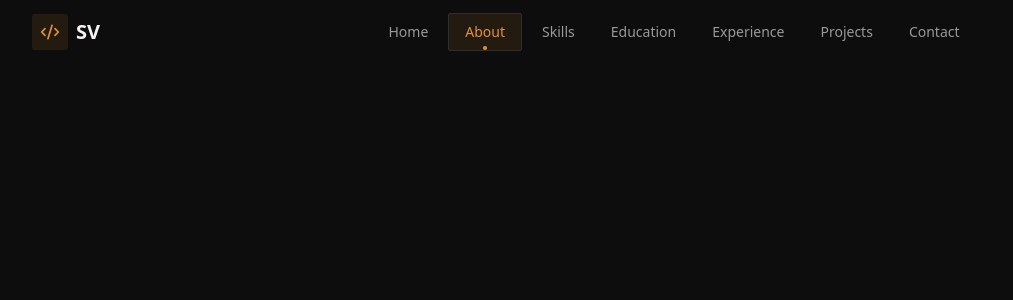
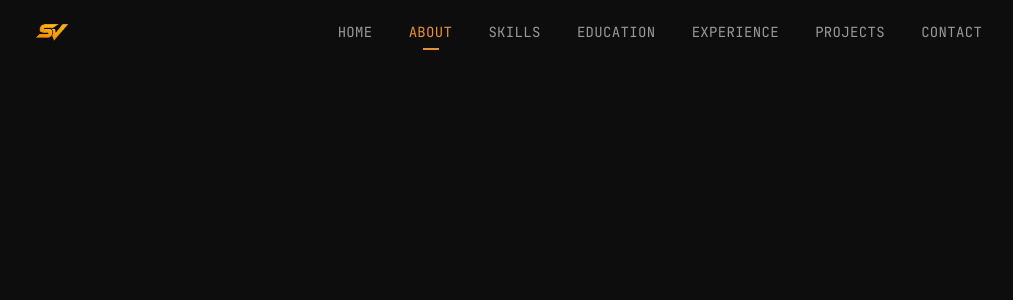
Before and after one commit to sapeksh123/Sapeksh_Portfolio, a React (Vite) app in the folder frontend/: page /about in a window 1280 px wide. Shown: the top 300 px of the page, without its empty margins (0-1013 px from the left). Built offline with nearby package versions, Linux system fonts and the light colour scheme.

Commit message:
Update navigation and card UI component

```diff
--- a/frontend/src/components/navigation.jsx
+++ b/frontend/src/components/navigation.jsx
@@ -1,8 +1,7 @@
 import { useState, useEffect } from "react"
 import { Link, useLocation } from "react-router-dom"
-import { Menu, X, Code2 } from "lucide-react"
+import { Menu, X } from "lucide-react"
 import { Button } from "./ui/button"
-import { ThemeToggle } from "./theme-toggle"
 import { cn } from "../lib/utils"
 
 const navItems = [
@@ -37,18 +36,19 @@ export function Navigation() {
             className={cn(
                 "fixed top-0 w-full z-50 transition-all duration-300",
                 scrolled
-                    ? "bg-background/80 backdrop-blur-md border-b shadow-sm"
+                    ? "bg-background/80 backdrop-blur-md border-b border-border"
                     : "bg-transparent"
             )}
         >
             <div className="container mx-auto px-4">
                 <div className="flex items-center justify-between h-14 sm:h-16">
                     {/* Logo */}
-                    <Link to="/" className="flex items-center space-x-2 group">
-                        <div className="p-2 rounded-lg bg-primary/10 text-primary">
-                            <Code2 className="h-4 w-4 sm:h-5 sm:w-5" />
-                        </div>
-                        <span className="font-bold text-lg sm:text-xl text-foreground">SV</span>
+                    <Link to="/" className="flex items-center group">
+                        <img
+                            src="/images/logoSV.png"
+                            alt="Sapeksh Vishwakarma"
+                            className="h-9 w-9 sm:h-10 sm:w-10 object-contain"
+                        />
                     </Link>
 
                     {/* Enhanced Desktop Navigation */}
@@ -58,23 +58,22 @@ export function Navigation() {
                                 key={item.path}
                                 to={item.path}
                                 className={cn(
-                                    "px-4 py-2 rounded-lg text-sm font-medium transition-colors relative",
+                                    "px-4 py-2 font-mono text-sm uppercase tracking-wide transition-colors relative",
                                     location.pathname === item.path
-                                        ? "text-primary bg-primary/10 border border-border"
-                                        : "text-muted-foreground hover:text-foreground hover:bg-muted/50"
+                                        ? "text-primary"
+                                        : "text-muted-foreground hover:text-foreground"
                                 )}
                             >
                                 {item.name}
                                 {location.pathname === item.path && (
-                                    <div className="absolute bottom-0 left-1/2 -translate-x-1/2 w-1 h-1 bg-primary rounded-full" />
+                                    <div className="absolute bottom-0 left-1/2 -translate-x-1/2 w-4 h-0.5 bg-primary" />
                                 )}
                             </Link>
                         ))}
                     </div>
 
-                    {/* Theme Toggle & Mobile Menu */}
+                    {/* Mobile Menu */}
                     <div className="flex items-center space-x-2">
-                        <ThemeToggle />
                         <Button
                             variant="ghost"
                             size="icon"
@@ -92,22 +91,19 @@ export function Navigation() {
                 {/* Enhanced Mobile Navigation */}
                 {isOpen && (
                     <div id="mobile-nav-menu" className="lg:hidden">
-                        <div className="px-2 pt-2 pb-3 space-y-1 bg-background/95 backdrop-blur-md rounded-xl mt-2 border border-primary/20 shadow-xl">
+                        <div className="px-2 pt-2 pb-3 space-y-1 bg-background/95 backdrop-blur-md mt-2 border border-border">
                             {navItems.map((item) => (
                                 <Link
                                     key={item.path}
                                     to={item.path}
                                     className={cn(
-                                        "flex items-center px-4 py-3 rounded-lg text-base font-medium transition-colors min-h-[44px] relative",
+                                        "flex items-center px-4 py-3 font-mono uppercase tracking-wide text-sm transition-colors min-h-[44px] relative",
                                         location.pathname === item.path
-                                            ? "text-primary bg-primary/10 border border-border"
+                                            ? "text-primary bg-primary/10 border-l-2 border-primary"
                                             : "text-muted-foreground hover:text-foreground hover:bg-muted/50"
                                     )}
                                 >
                                     {item.name}
-                                    {location.pathname === item.path && (
-                                        <div className="absolute right-3 w-2 h-2 bg-primary rounded-full" />
-                                    )}
                                 </Link>
                             ))}
                         </div>
--- a/frontend/src/components/ui/card.jsx
+++ b/frontend/src/components/ui/card.jsx
@@ -5,7 +5,7 @@ const Card = React.forwardRef(({ className, ...props }, ref) => (
     <div
         ref={ref}
         className={cn(
-            "rounded-lg border bg-card text-card-foreground shadow-sm",
+            "border border-border bg-card text-card-foreground",
             className
         )}
         {...props}
```
